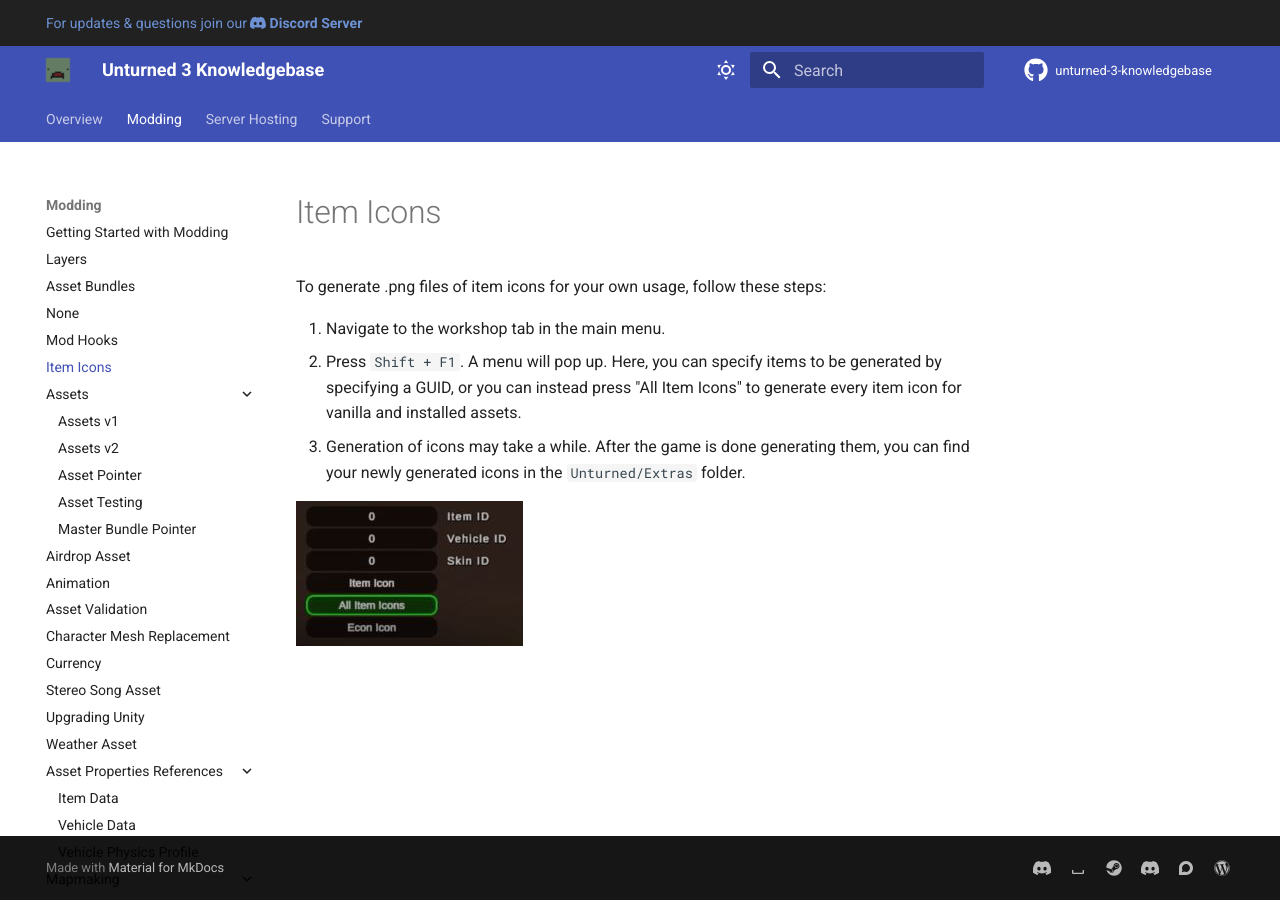
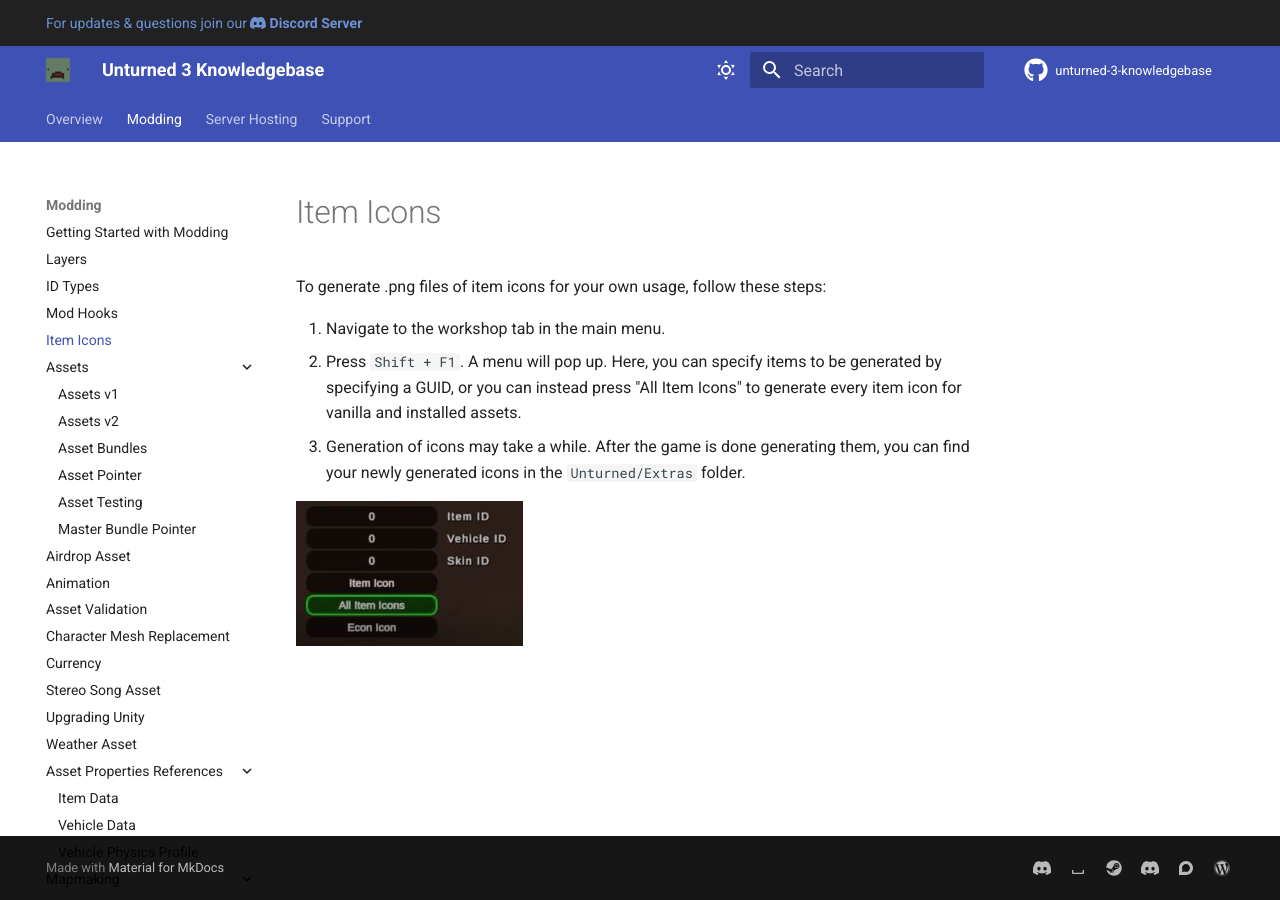
Before and after one commit to unturned-info/unturned-3-knowledgebase, an MkDocs documentation site: the page built from docs/Modding/ItemIcons.md, in a window 1280 px wide. Built offline with MkDocs 1.6.1 and Material for MkDocs 9.7.7, drawn with Linux system fonts in a browser that asks for light colours; comment, search, counter and statistics services are not loaded; part of the change alters nothing that is shown.

```diff
--- a/mkdocs.yml
+++ b/mkdocs.yml
@@ -99,6 +99,7 @@ plugins:
         'Modding/mapmaking/FavoriteSearches.md': "Modding/mapmaking/Objects.md"
         'Modding/Unity2018': 'Modding/UnityUpgrade'
         'support/Common Issues.md': 'support/CommonIssues.md'
+        'Modding/GUID.md' : 'Modding/IDTypes.md'
 
 extra_css:
   - stylesheets/extra.css
@@ -110,13 +111,13 @@ nav:
   - Modding:
     - 'Modding/GettingStarted.md'
     - 'Modding/Layers.md'
-    - 'Modding/AssetBundles.md'
-    - 'Modding/GUID.md'
+    - 'Modding/IDTypes.md'
     - 'Modding/ModHooks.md'
     - 'Modding/ItemIcons.md'
     - Assets:
       - 'Modding/AssetTypes/AssetsV1.md'
       - 'Modding/AssetTypes/AssetsV2.md'
+      - 'Modding/AssetBundles.md'
       - 'Modding/AssetPtr.md'
       - 'Modding/AssetTesting.md'
       - 'Modding/MasterBundlePtr.md'
```
